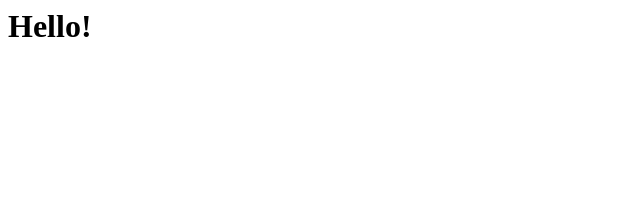
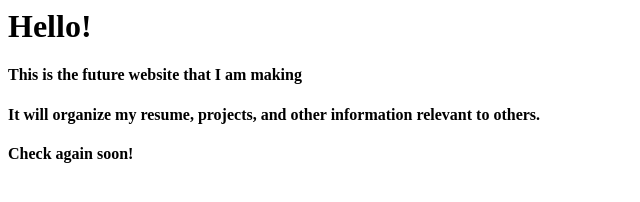
Before and after one commit to DrewMek/ResumeWebsite, a plain HTML site: page index.html in a window 1280 px wide. Shown: the whole page, without its empty margins (0-640 px from the left). Drawn offline with Linux system fonts and the light colour scheme.

Commit message:
Added some extra text as a placeholder

```diff
--- a/index.html
+++ b/index.html
@@ -1 +1,4 @@
 <h1> Hello! </h1>
+<h4> This is the future website that I am making</h4>
+<h4> It will organize my resume, projects, and other information relevant to others.</h4>
+<h4> Check again soon! </h4>
```
